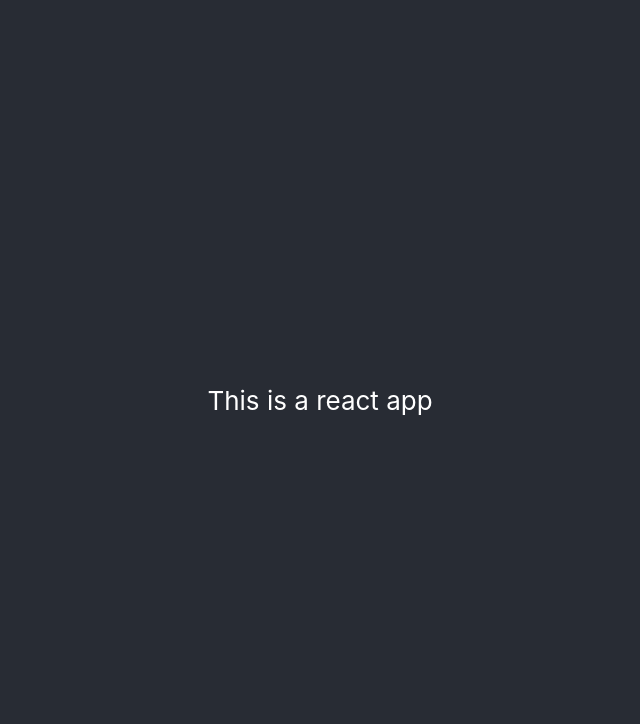
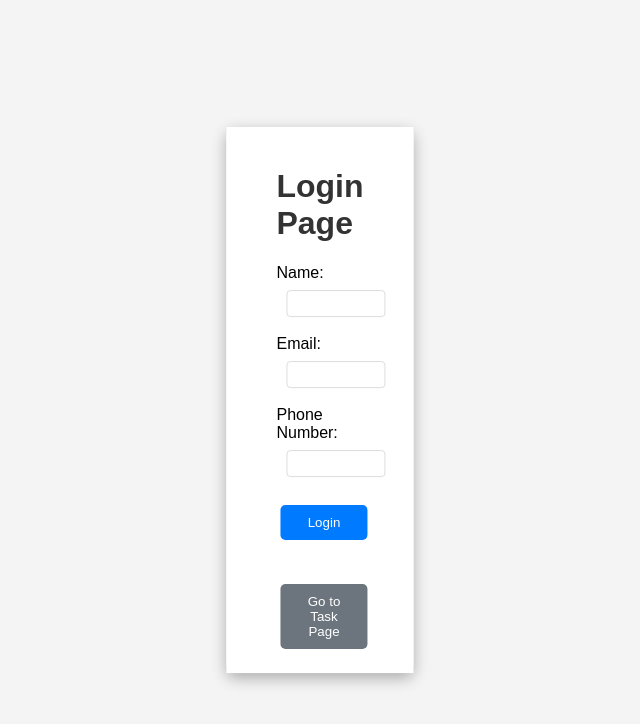
Before and after one commit to Sangeetha-s03/task-management, a React (Create React App) app: page / in a window 1280 px wide. Shown: the top 724 px of the page, without its empty margins (320-960 px from the left). Built offline with nearby package versions, Linux system fonts and the light colour scheme.

Commit message:
Updated files

```diff
--- a/package.json
+++ b/package.json
@@ -9,6 +9,8 @@
     "@testing-library/user-event": "^13.5.0",
     "react": "^19.0.0",
     "react-dom": "^19.0.0",
+    "react-icons": "^5.5.0",
+    "react-router-dom": "^7.2.0",
     "react-scripts": "5.0.1",
     "web-vitals": "^2.1.4"
   },
--- a/src/App.js
+++ b/src/App.js
@@ -1,11 +1,16 @@
-import './App.css';
+
+import Frontpage from "./pages/FrontPage";
+import TaskManager from "./pages/Taskmanager";
+
+import { BrowserRouter, Routes, Route } from 'react-router-dom';
 
 function App() {
   return (
-    <div className="App">
-      <header className="App-header">
-        This is a react app
-      </header>
+    <div>
+      <Routes>
+    <Route path='/' element={<Frontpage />} />
+    <Route path ='/task' element={<TaskManager/>} />
+    </Routes>
     </div>
   );
 }
--- a/src/index.js
+++ b/src/index.js
@@ -2,16 +2,17 @@ import React from 'react';
 import ReactDOM from 'react-dom/client';
 import './index.css';
 import App from './App';
-import reportWebVitals from './reportWebVitals';
+import { BrowserRouter, Routes, Route } from 'react-router-dom';
+
+
 
 const root = ReactDOM.createRoot(document.getElementById('root'));
 root.render(
-  <React.StrictMode>
+  <BrowserRouter>
     <App />
-  </React.StrictMode>
+  </BrowserRouter>
 );
 
 // If you want to start measuring performance in your app, pass a function
 // to log results (for example: reportWebVitals(console.log))
 // or send to an analytics endpoint. Learn more: https://bit.ly/CRA-vitals
-reportWebVitals();
--- /dev/null
+++ b/src/pages/FrontPage.js
@@ -0,0 +1,138 @@
+import React, { useState } from 'react';
+import { Link } from 'react-router-dom';
+
+const Frontpage = () => {
+
+  const [formData, setFormData] = useState({
+    name: '',
+    email: '',
+    phoneNumber: '',
+  });
+
+
+  const [errors, setErrors] = useState({});
+
+
+  const validateEmail = (email) => {
+    const regex = /^[^\s@]+@[^\s@]+\.[^\s@]+$/;
+    return regex.test(email);
+  };
+
+  const validatePhone = (phone) => {
+    const regex = /^\d{10}$/;
+    return regex.test(phone);
+  };
+
+
+  const handleInputChange = (e) => {
+    const { name, value } = e.target;
+    setFormData({
+      ...formData,
+      [name]: value,
+    });
+  };
+
+  const handleSubmit = (e) => {
+    e.preventDefault();
+
+
+    const newErrors = {};
+    if (!formData.name.trim()) newErrors.name = 'Name is required';
+    if (!formData.email.trim()) newErrors.email = 'Email is required';
+    else if (!validateEmail(formData.email)) newErrors.email = 'Invalid email format';
+    if (!formData.phoneNumber.trim()) newErrors.phoneNumber = 'Phone number is required';
+    else if (!validatePhone(formData.phoneNumber)) newErrors.phoneNumber = 'Phone number must be 10 digits';
+
+    if (Object.keys(newErrors).length > 0) {
+      setErrors(newErrors);
+      return;
+    }
+
+
+    alert('Login successful!');
+
+    setFormData({
+      name: '',
+      email: '',
+      phoneNumber: '',
+    });
+    setErrors({});
+  };
+
+  return (
+    <div style={{ padding: '20px 50px', fontFamily: 'Arial, sans-serif', maxWidth: '400px', margin: '0 auto' }}>
+      <h1>Login Page</h1>
+
+
+      <form onSubmit={handleSubmit} style={{ marginBottom: '20px' }}>
+        <div style={{ marginBottom: '10px' }}>
+          <label>Name:</label>
+          <input
+            type="text"
+            name="name"
+            value={formData.name}
+            onChange={handleInputChange}
+            style={{ marginLeft: '10px', padding: '5px', width: '100%' }}
+          />
+          {errors.name && <span style={{ color: 'red', marginLeft: '10px' }}>{errors.name}</span>}
+        </div>
+        <div style={{ marginBottom: '10px' }}>
+          <label>Email:</label>
+          <input
+            type="email"
+            name="email"
+            value={formData.email}
+            onChange={handleInputChange}
+            style={{ marginLeft: '10px', padding: '5px', width: '100%' }}
+          />
+          {errors.email && <span style={{ color: 'red', marginLeft: '10px' }}>{errors.email}</span>}
+        </div>
+        <div style={{ marginBottom: '10px' }}>
+          <label>Phone Number:</label>
+          <input
+            type="text"
+            name="phoneNumber"
+            value={formData.phoneNumber}
+            onChange={handleInputChange}
+            style={{ marginLeft: '10px', padding: '5px', width: '100%' }}
+          />
+          {errors.phoneNumber && <span style={{ color: 'red', marginLeft: '10px' }}>{errors.phoneNumber}</span>}
+        </div>
+        <button
+          type="submit"
+          style={{
+            padding: '10px 20px',
+            backgroundColor: '#007bff',
+            color: '#fff',
+            border: 'none',
+            borderRadius: '5px',
+            width: '100%',
+            cursor: 'pointer',
+          }}
+        >
+          Login
+        </button>
+      </form>
+
+
+      <Link to='/task'>
+        <button
+          style={{
+            marginTop: '20px',
+            padding: '10px 20px',
+            backgroundColor: '#6c757d',
+            color: '#fff',
+            border: 'none',
+            borderRadius: '5px',
+            width: '100%',
+            cursor: 'pointer',
+          }}
+        >
+          Go to Task Page
+        </button>
+      </Link>
+    </div>
+  );
+};
+
+export default Frontpage;
--- /dev/null
+++ b/src/pages/TaskManager.css
@@ -0,0 +1,111 @@
+/* General Styles */
+body {
+    font-family: Arial, sans-serif;
+    background-color: #f4f4f4;
+    margin: 0;
+    padding: 20px;
+  }
+
+  h1, h2, h3 {
+    color: #333;
+  }
+
+  table {
+    width: 100%;
+    border-collapse: collapse;
+    margin-bottom: 20px;
+  }
+
+  table, th, td {
+    border: 1px solid #ddd;
+  }
+
+  th, td {
+    padding: 12px;
+    text-align:center;
+    padding-right: 80px;
+    padding-left: 80px;
+  }
+
+  button {
+    background-color: black;
+    color: white;
+    border: none;
+    padding: 8px 12px;
+    margin: 4px;
+    cursor: pointer;
+    border-radius: 4px;
+  }
+
+  .r:hover {
+    background-color: green;
+  }
+  .n:hover {
+    background-color:red ;
+  }
+
+  ul {
+    list-style-type: none;
+    padding: 0;
+  }
+
+  li {
+    background-color: #fff;
+    margin: 8px 0;
+    padding: 10px;
+    border: 1px solid #ddd;
+    border-radius: 4px;
+    display: flex;
+    justify-content: space-between;
+    align-items: center;
+  }
+
+  /* Modal Styles */
+  div > div {
+    position: fixed;
+    top: 50%;
+    left: 50%;
+    transform: translate(-50%, -50%);
+    background-color: white;
+    padding: 20px;
+    box-shadow: 0 5px 15px rgba(0, 0, 0, 0.3);
+    border-radius: 8px;
+    z-index: 1000;
+  }
+
+  h3 {
+    margin-top: 0;
+  }
+
+  form {
+    display: flex;
+    flex-direction: column;
+  }
+
+  input {
+    margin: 8px 0;
+    padding: 8px;
+    border: 1px solid #ddd;
+    border-radius: 4px;
+  }
+
+  input:focus {
+    outline: none;
+    border-color: #4CAF50;
+  }
+
+  form button {
+    margin-top: 10px;
+  }
+
+  /* Overlay for Modal */
+  div > div::before {
+    content: '';
+    position: fixed;
+    top: 0;
+    left: 0;
+    right: 0;
+    bottom: 0;
+    background-color:white;
+    z-index: -1;
+  }
--- /dev/null
+++ b/src/pages/Taskmanager.js
@@ -0,0 +1,47 @@
+import React from 'react'
+import './TaskManager.css';
+import { FaTrash } from "react-icons/fa";
+import { FaEdit } from "react-icons/fa";
+
+
+function TaskManager() {
+  const tasks = [
+    { name: 'Value 1', Email: 'task1@example.com', Status: 'Pending' },
+    { name: 'Value 2', Email: 'task2@example.com', Status: 'Completed' },
+    { name: 'Value 3', Email: 'task3@example.com', Status: 'In Progress' },
+    { name: 'Value 4', Email: 'task4@example.com', Status: 'Pending' },
+  ];
+
+  return (
+    <div>
+      <h1>Manage Users</h1>
+      <table>
+        <thead>
+          <tr>
+            <th>Name</th>
+            <th>Email</th>
+            <th>Status</th>
+            <th>Actions</th>
+          </tr>
+        </thead>
+        <tbody>
+          {tasks.map((task, index) => (
+            <tr key={index}>
+              <td>{task.name}</td>
+              <td>{task.Email}</td>
+              <td>{task.Status}</td>
+              <td>
+                <button className='r'><FaEdit /></button>
+                <button className='n'><FaTrash /></button>
+              </td>
+            </tr>
+          ))}
+        </tbody>
+      </table>
+
+
+    </div>
+  );
+}
+
+export default TaskManager;
```
Also changed, not shown: 1 other file (tests, documents, lock files or other folders).
